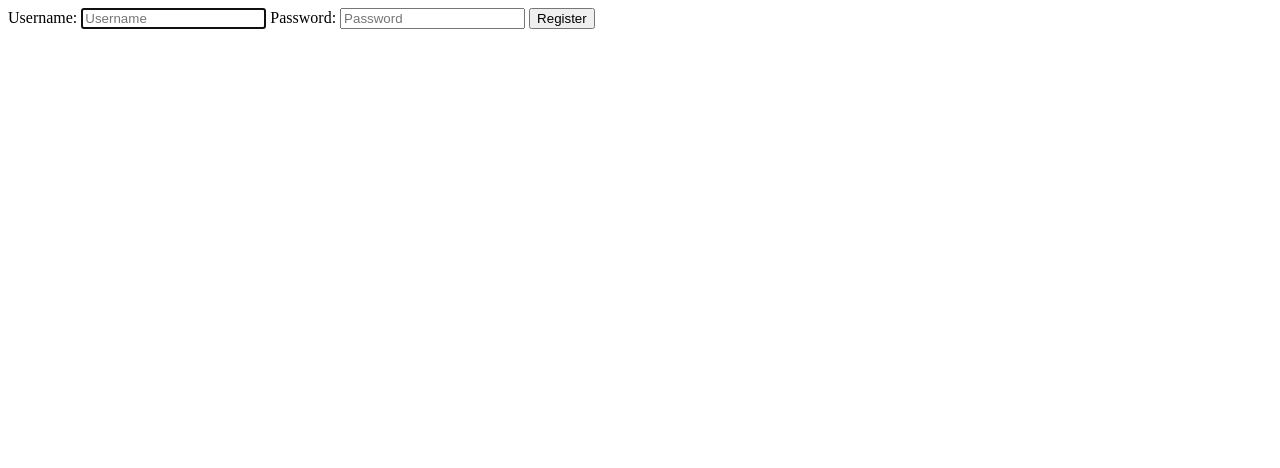
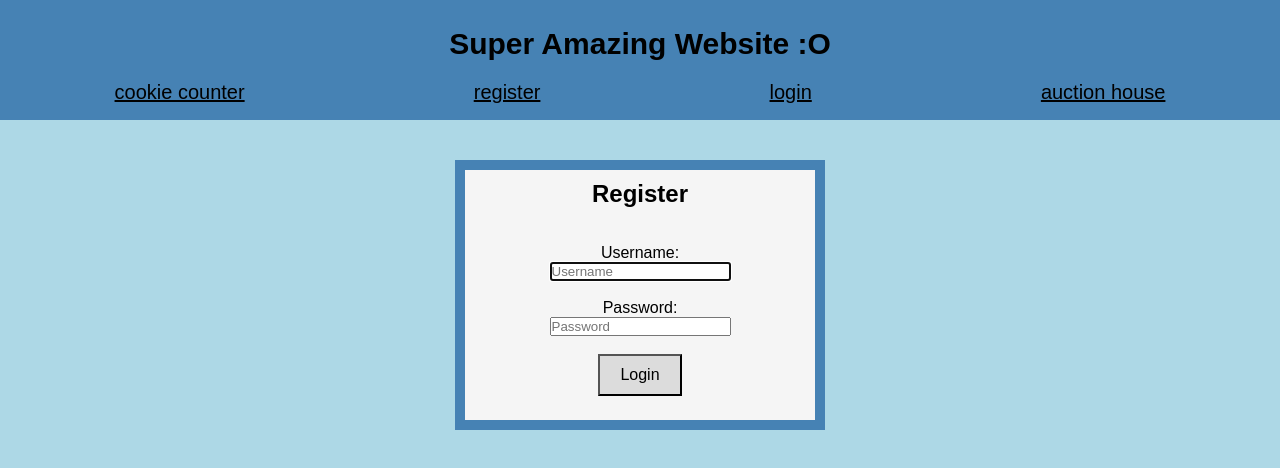
Before and after one commit to Leslie-Archibald/PenguinProdigies, a plain HTML site: page public/register.html in a window 1280 px wide. Drawn offline with Linux system fonts and the light colour scheme.

Commit message:
finished frontend
Changelog
- removed the scratch files
- added formstyles.css
- finished formstyles.css and styles.css
- fixed login.html and register.html

```diff
--- a/public/formstyles.css
+++ b/public/formstyles.css
@@ -0,0 +1,129 @@
+/* Stylesheet for forms
+    group name: Penguin Prodigies
+    group members: Leslie, Ryan, Soloman, Winston
+*/
+
+*{
+    margin: 0;
+    padding: 0;
+    font-family: Arial, Helvetica, sans-serif;
+}
+
+body{
+    background-color: lightblue;
+}
+
+/* set up flex box stuff */
+.flexbox {
+    display: flex;
+    flex-direction: column;
+    flex-wrap: nowrap;
+    align-items: center;
+}
+
+.flexNavBar {
+    display: flex;
+    flex-direction: row;
+    flex-wrap: wrap;
+    justify-content: space-around;
+    align-items: start;
+}
+
+.flexBoxContents{
+    display: flex;
+    align-items: center;
+    justify-content: center;
+}
+
+.flexItem {
+    align-self: auto;
+}
+
+/*  Navbar styling  */
+
+.banner {
+    width: 100%;
+    height: 15%;
+    position: fixed;
+    top: 0;
+    background-color: steelblue;
+    align-content: center;
+    justify-content: space-around;
+}
+
+.navBar {
+    margin-top: 10px;
+    width: 100%;
+    text-align: center;
+}
+a.navLink{
+    font-size: 20px;
+    color: black;
+}
+
+h1#navTitle {
+    text-align: center;
+    padding-top: 10px;
+    padding-left: 10px;
+    padding-right: 10px;
+    padding-bottom: 20px;
+    font-size: 30px;
+    color: black;
+    vertical-align: top;
+
+}
+
+/* form styling */
+
+.pageContents{
+    width: auto;
+    height: auto;
+    max-height: 85%;
+    position: bottom;
+    margin-top: 7%;
+    padding: 20px;
+}
+
+.formDivFrame{
+    margin-top: 50px;
+   background-color: steelblue;
+   height: 250px;
+   width: 350px;
+   padding: 10px;
+
+}
+
+.formDiv{
+    background-color: whitesmoke;
+    height: 100%;
+}
+h3#loginTitle{
+    padding-top: 10px;
+}
+
+.formTitles{
+    font-size: 24px;
+    text-align: center;
+}
+
+.formSubItem{
+    display: block;
+    margin-left: auto;
+    margin-right: auto;
+}
+
+.formLabel{
+    text-align: center;
+}
+.formButton{
+    background-color: gainsboro;
+    padding-top: 10px;
+    padding-bottom: 10px;
+    padding-left: 20px;
+    padding-right: 20px;
+    display: block;
+    margin-left: auto;
+    margin-right: auto;
+    font-size: 16px;
+    color: black;
+}
--- a/public/register.html
+++ b/public/register.html
@@ -5,16 +5,38 @@
         <meta charset="UTF-8">
         <meta author="Leslie, Ryan, Solomon, Winston">
 
+        <!-- favicon and stylesheet links -->
+        <link rel="stylesheet" href="formstyles.css" type="text/css">
+
     </head>
     <body>
-        <div>
-            <form method="POST" action="/registeraction">
-                <label for="username">Username:</label>
-                <input type="text" name="username" placeholder="Username" autofocus>
-                <label for="password">Password:</label>
-                <input type="password" name="password" placeholder="Password">
-                <button>Register</button>
-            </form>
+
+        <div class="banner flexBox">
+            <h1 id="navTitle" class="flexItem"> Super Amazing Website :O</h1>
+            <div class="navbar flexNavBar">
+                <a class="navLink flexItem" href="/cookie-counter">cookie counter</a>
+                <a class="navLink flexItem" href="register.html">register</a>
+                <a class="navLink flexItem" href="login.html">login</a>
+                <a class="navLink flexItem" href="auctionMain">auction house</a>
+            </div>
+        </div>
+        <div class="flexBox pageContents flexBoxContents">
+            <div class="formDivFrame">
+                <div class="formDiv flexBox">
+                    <h3 class="formTitles" id="loginTitle">Register</h3>
+                    <br />
+                    <br />
+                    <form method="POST" action="/registerAction" class="form">
+                        <label for="username" id="usernameLabel" class="formSubItem formLabel">Username:</label>
+                        <input type="text" name="username" placeholder="Username" id="usernameInput" class="formSubItem" autofocus>
+                        <br />
+                        <label for="password" id="passwordLabel" class="formSubItem formLabel">Password:</label>
+                        <input type="password" name="password" placeholder="Password" id="passwordInput" class="formSubItem">
+                        <br />
+                        <button class="formButton" onclick="register()">Login</button>
+                    </form>
+                </div>
+            </div>
         </div>
     </body>
 </html>
```
Also changed, not shown: public/index.html (+4 -4 lines), public/login.html (+28 -8 lines), 2 other files.
